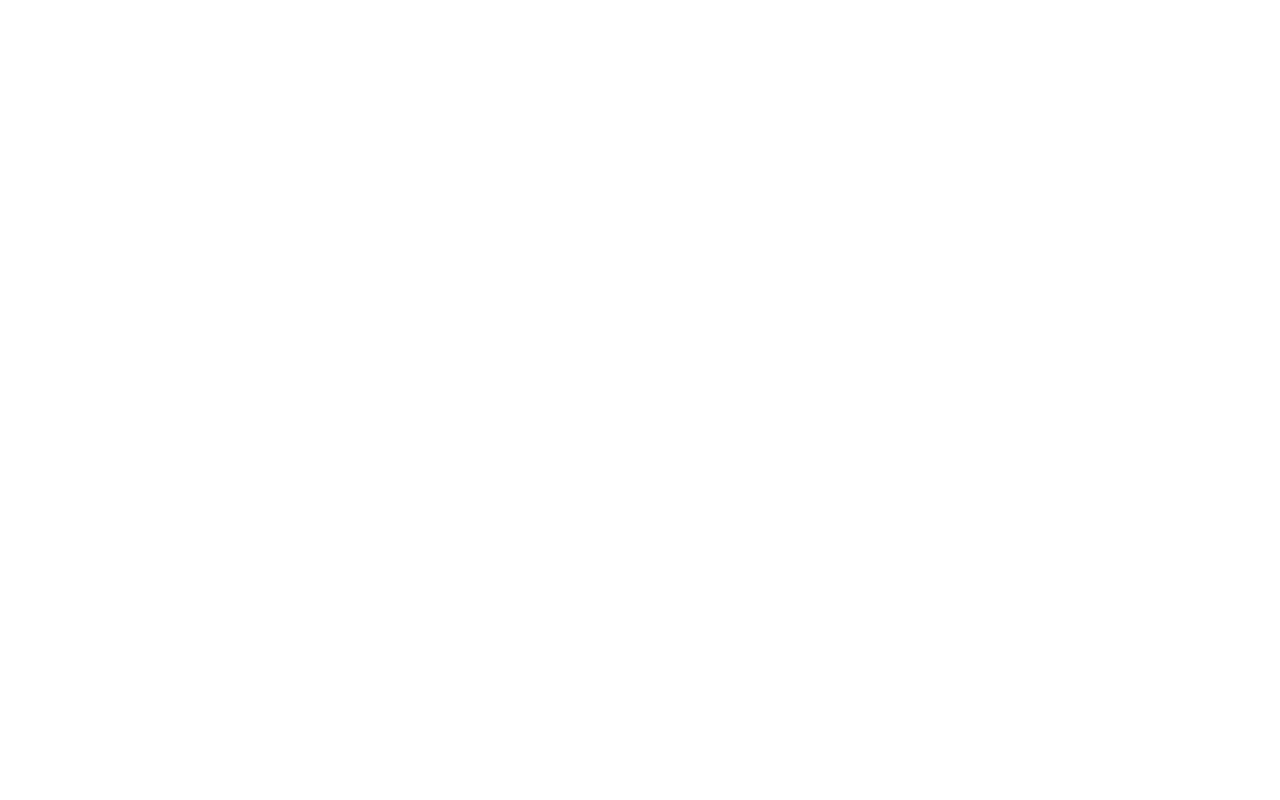
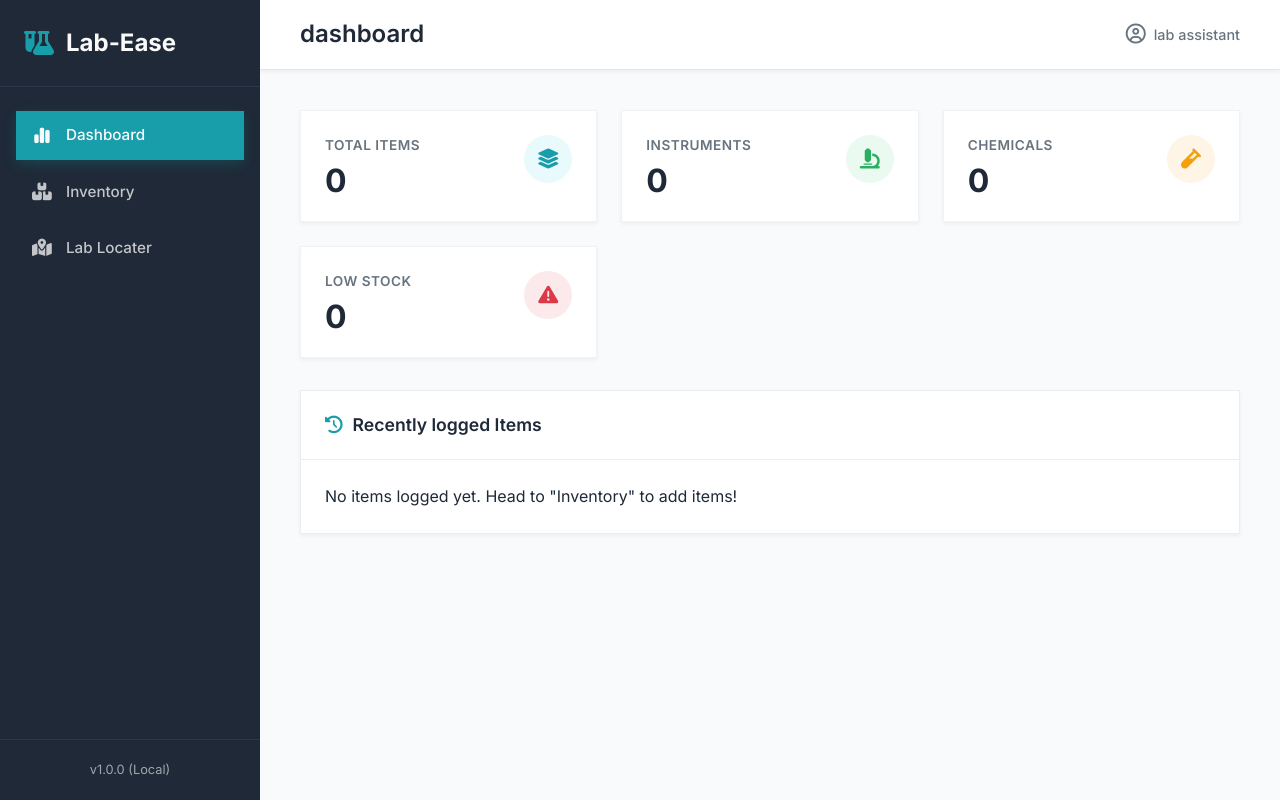
Before and after one commit to Chaudhary-G02/Lab-Ease, a plain HTML site: page frontend/index.html in a window 1280 px wide. Drawn offline with Linux system fonts and the light colour scheme.

Commit message:
feat: build dashboard UI with metrics cards and recent log placeholder

```diff
--- a/frontend/app.js
+++ b/frontend/app.js
@@ -0,0 +1 @@
+console.log("Lab-Ease: app.js loaded successfully");
--- a/frontend/index.html
+++ b/frontend/index.html
@@ -0,0 +1,122 @@
+<!DOCTYPE html>
+<html lang="en">
+    <head>
+        <meta  charset="UTF-8">
+        <meta name="viewport" content="width=device-width, initial-scale=1.0">
+        <title>Lab-Ease  | Lab Inventory & locator</title>
+        <!--Google fonts for modern typography -->
+        <link rel="preconnect" href="https://fonts.googleapis.com">
+        <link rel="preconnect" href="https://fonts.gstatic.com" crossorigin>
+        <link href="https://fonts.googleapis.com/css2?family=Inter:wght@300;400;500;600;700&display=swap" rel="stylesheet">
+        <!--fontawesome for icons-->
+        <link rel="stylesheet" href="https://cdnjs.cloudflare.com/ajax/libs/font-awesome/6.4.0/css/all.min.css">
+        <!--custom style sheet -->
+        <link rel="stylesheet" href="style.css">
+    </head>
+    <body>
+        <div id="app" class="app-container">
+          <aside class="sidebar">
+            <div class="sidebar-brand">
+                <i class="fa-solid fa-flask-vial brand-icon"></i>
+                <h2>Lab-Ease</h2>
+            </div>
+            <nav class="sidebar-nav">
+                <a href="#" class="nav-item active" data-target="dashboard">
+                    <i class="fa-solid fa-chart-simple"></i>
+                    <span>Dashboard</span>
+                </a>
+                <a href="#" class="nav-item" data-target="inventory">
+                    <i class="fa-solid fa-boxes-stacked"></i>
+                    <span>Inventory</span>
+                </a>
+                <a href="#" class="nav-item" data-target="locater">
+                    <i class="fa-solid fa-map-location-dot"></i>
+                    <span>Lab Locater</span>
+                </a>
+            </nav>
+            <div class="sidebar-footer">
+                <p>v1.0.0 (Local)</p>
+            </div>
+          </aside>
+                                            <main class="main-content">
+                                                <header class="top-header">
+                                                    <h1 id="page-title">dashboard</h1>
+                                                    <div class="user-profile">
+                                                        <i class="fa-regular fa-circle-user profile-icon"></i>
+                                                <span>lab assistant</span>
+                                                </div>
+                                                </header>
+
+                                            <section id="content-area" class="content-section">
+                                                <div id="dashboard-view" class="view-content  active">
+                                            <div class="stats-grid">
+                                            <div class="stat-card">
+                                                <div class="stat-info">
+                                            <h3>Total Items</h3>
+                                            <p class="stat-number" id="stat-total">0</p>
+                                            </div>
+                                            <div class="stat-icon-wrapper primary">
+                                            <i class="fa-solid fa-layer-group"></i>
+                                            </div>
+                                            </div>
+                                            <div class="stat-card">
+                                            <div class="stat-info">
+                                                <h3>Instruments</h3>
+                                                <p class="stat-number" id="stat-instruments">0</p>
+                                            </div>
+                                            <div class="stat-icon-wrapper success">
+                                                <i class="fa-solid fa-microscope"></i>
+                                            </div>
+                                            </div>
+                                            <div class="stat-card">
+                                                <div class="stat-info">
+                                                 <h3>Chemicals</h3>
+                                                 <p class="stat-number" id="stat-chemicals">0</p>
+                                                </div>
+                                                <div class="stat-icon-wrapper warning">
+                                                <i class="fa-solid fa-vial"></i>
+                                                </div>
+                                            </div>
+                                            <div class="stat-card">
+                                                <div class="stat-info">
+                                               <h3>Low Stock</h3>
+                                               <p class="stat-number" id="stat-low">0</p>
+                                                </div>
+                                                <div class="stat-icon-wrapper danger">
+                                                    <i class="fa-solid fa-triangle-exclamation"></i>
+                                                </div>
+                                               </div>
+                                            </div>
+                                            <div class="dashboard-details">
+                                                <div class="details-card">
+                                              <div class="card-header">
+                                                <h2><i class="fa-solid fa-clock-rotate-left"></i>Recently logged Items</h2>
+                                            </div>
+                                            <div class="card-body">
+                                                <ul class="recent-list" id="recent-items-list">
+                                            <li class="no data">No items logged yet. Head to "Inventory" to add items!</li>
+                                            </ul>
+                                            </div>
+                                            </div>
+                                            </div>
+                                            </div>
+                                            <div id="inventory-view" class="view-content">
+                                                <div class="placeholder-view">
+                                                    <i class="fa-solid fa-boxes-stacked"></i>
+                                                    <h2>Inventory View</h2>
+                                                    <p>This is where the inventory database list will be displayed.</p>
+                                                    </div>
+                                                    </div>
+                                                    <div id="locator-view" class="view-content">
+                                                        <div class="placeholder-view">
+                                                        <i class="fa-solid fa-map-location-dot"></i>
+                                                        <h2>Lab Locator View</h2>
+                                                        <p>This is where we will draw our visual cabinet grid to locate items.</p>
+                                                        </div>
+                                                        </div>
+                                            </section>
+                                                </main>
+                                            </div>
+                                            <script src="app.js"></script>
+  </body>
+</html>
--- a/frontend/style.css
+++ b/frontend/style.css
@@ -82,7 +82,7 @@
 
 .nav-item{
     display: flex;
-    align-items: centre;
+    align-items: center;
     gap: 14px;
     padding: 12px 16px;
     color: var(--text-light);
@@ -97,7 +97,7 @@
 .nav-item i{
     font-size: 1.1rem;
     width: 20px;
-    text-align: centre;
+    text-align: center;
 }
 
 .nav-item:hover {
@@ -116,7 +116,7 @@
     border-top: 1px solid var(--sidebar-hover);
     font-size: 0.8rem;
     color: var(--text-muted);
-    text-align: centre;
+    text-align: center;
 }
 
 .main-content {
@@ -133,7 +133,7 @@
     border-bottom: 1px solid hsl(210, 14%, 90%);
     padding: 0 40px;
     display: flex;
-    align-items: centre;
+    align-items: center;
     justify-content: space-between;
     position: sticky;
     top: 0;
@@ -149,7 +149,7 @@
 
 .user-profile{
     display:flex;
-    align-items: centre;
+    align-items: center;
     gap: 8px;
     font-weight: 500;
     font-size: 0.9rem;
@@ -196,3 +196,148 @@
         padding: 20px;
     }
 }
+.view-content {
+    display: none;
+    animation: fadeIn 0.4s ease-out;
+}
+.view-content.active {
+    display: block;
+}
+@keyframes fadeIn {
+    from{
+        opacity: 0;
+        transform: translate(10px);
+    }
+ to {
+    opacity: 1;
+    transform: translate(0);
+ }
+}
+.placeholder-view {
+    display: flex;
+    flex-direction: column;
+    align-items:center;
+    justify-content: center;
+    padding: 80px 20px;
+    background-color: var(--bg-card);
+    border-radius: var(--border-radius);
+    box-shadow: var(--shadow-sm);
+    text-align: centre;
+    border: 2px dashed hs1(210, 14%, 90%);
+
+}
+.placeholder-view i {
+    font-size: 3rem;
+    color: var(--text-muted);
+    margin-bottom: 16px;
+}
+.placeholder-view h2 {
+    font-size: 1.5rem;
+    margin-bottom: 8px;
+    color: var(--text-primary);
+}
+.placeholder-view p{
+    color: var(--text-secondary);
+}
+.stats-grid {
+    display: grid;
+    grid-template-columns: repeat(auto-fit, minmax(220px, 1fr));
+    gap: 24px;
+    margin-bottom: 32px;
+}
+.stat-card {
+    background-color: var(--bg-card);
+    border-radius: var(--border-radius);
+    padding: 24px;
+    display: flex;
+    justify-content: space-between;
+    align-items: centre;
+    box-shadow: var(--shadow-sm);
+    border: 1px solid hsl(210, 14%, 95%);
+    transition: var(--transition);
+}
+.stat-card:hover {
+    transform: translate(-4px);
+    box-shadow: var(--shadow-md);
+}
+.stat-info h3 {
+    font-size: 0.85rem;
+    text-transform: uppercase;
+    letter-spacing: 0.5px;
+    color:var(--text-secondary);
+    margin-bottom:8px;
+    font-weight: 600;
+}
+.stat-number{
+    font-size: 2rem;
+    font-weight: 700;
+    color: var(--text-primary);
+    line-height:1;
+}
+.stat-icon-wrapper {
+    width: 48px;
+    height: 48px;
+    border-radius: 50%;
+    display: flex;
+    align-items: center;
+    justify-content: center;
+    font-size: 1.25rem;
+}
+.stat-icon-wrapper.primary {
+    background-color: var(--primary-light);
+    color: var(--primary);
+}
+ .stat-icon-wrapper.success {
+    background-color: hsl(145, 63%, 95%);
+    color: var(--success);
+ }
+ .stat-icon-wrapper.warning {
+background-color: hsl(38, 92%, 95%);
+color: var(--warning);
+ }
+ .stat-icon-wrapper.danger {
+    background-color:  hsl(354, 70%, 95%);
+    color: var(--danger);
+ }
+ .dashboard-details {
+    display: grid;
+    grid-template-columns: 1fr;
+    gap: 24px;
+ }
+ .details-card {
+    background-color: var(--bg-card);
+    border-radius: var(--border-radius);
+    border: 1px solid hsl(210, 14%, 93%);
+    box-shadow: var(--shadow-sm);
+    overflow: hidden;
+ }
+ .card-header {
+    padding: 20px 24px;
+    border-bottom: 1px solid hsl(210, 14%, 93%);
+ }
+ .card-header h2  {
+    font-size: 1.1rem;
+    font-weight: 600;
+    color: var(--text-primary);
+    display: flex;
+    align-items: center;
+    gap: 10px;
+ }
+ .card-header h2 i {
+    color: var(--primary);
+ }
+ .card-body {
+    padding: 24px;
+ }
+ .recent-list {
+    list-style: none;
+    display: flex;
+    flex-direction: column;
+    gap: 12px;
+ }
+ .recent-list li.no-data {
+    color: var(--text-secondary);
+    font-style: italic;
+    text-align:center;
+    padding: 20px 0;
+ }
```
